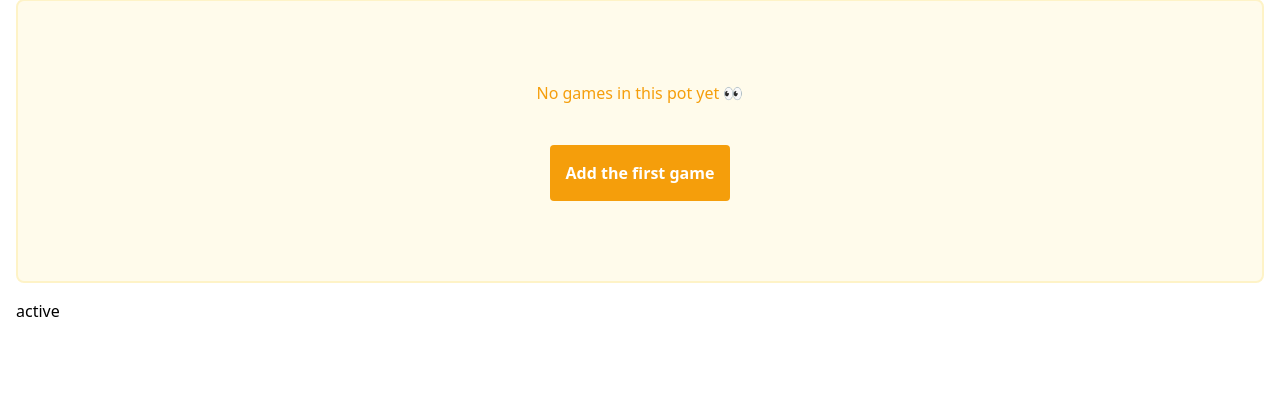
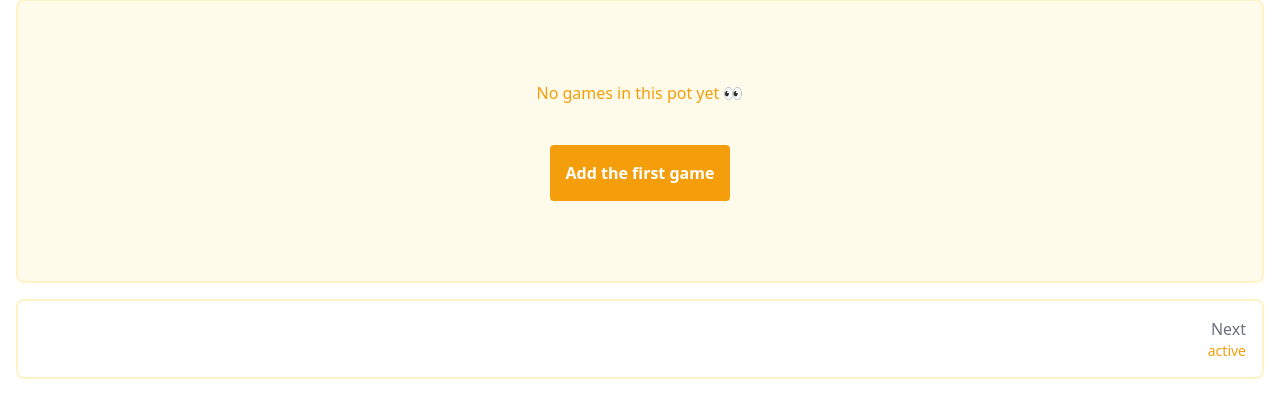
Before and after one commit to tbrlpld/potluck, a Django app: template potluck/pots/templates/pots/pot_detail.html in a window 1280 px wide. Shown: the part 173-591 px from the top of the page. Run offline with Django 3.2, Linux system fonts and the light colour scheme; the template is opened without the code that fills it: most values are stand-ins (such as "Sample title", 1, 10 or a date in 2020); style sheets or scripts are compiled from the project's sources.

Commit message:
Add style to "next" button for pot status

```diff
--- a/potluck/pots/templates/pots/pot_detail.html
+++ b/potluck/pots/templates/pots/pot_detail.html
@@ -56,12 +56,14 @@
         </div>
     {% endif %}
 
-    <p>
     <form action="{% url 'pot_update_status' pot.pk %}" method="POST">
         {% csrf_token %}
         {% if pot.next_status %}
             <p>
-                    <button type="submit" name="status" value="{{ pot.next_status }}">{{ pot.next_status_action_text }}</button>
+                <button class="p-4 w-full border-2 border-yellow-100 text-yellow-500 text-right rounded-lg hover:bg-yellow-50 active:bg-yellow-100 active:border-yellow-200" type="submit" name="status" value="{{ pot.next_status }}">
+                    <div class="text-gray-500">Next</div>
+                    <div class="text-sm">{{ pot.next_status_action_text }}</div>
+                </button>
             </p>
         {% endif %}
         {% if pot.previous_status %}
@@ -71,7 +73,6 @@
             </details>
         {% endif %}
     </form>
-    </p>
 
     {% if pot.status == pot.Status.DRAFT %}
         <p>
```
Lines whose indentation alone changed are shown as unchanged.
